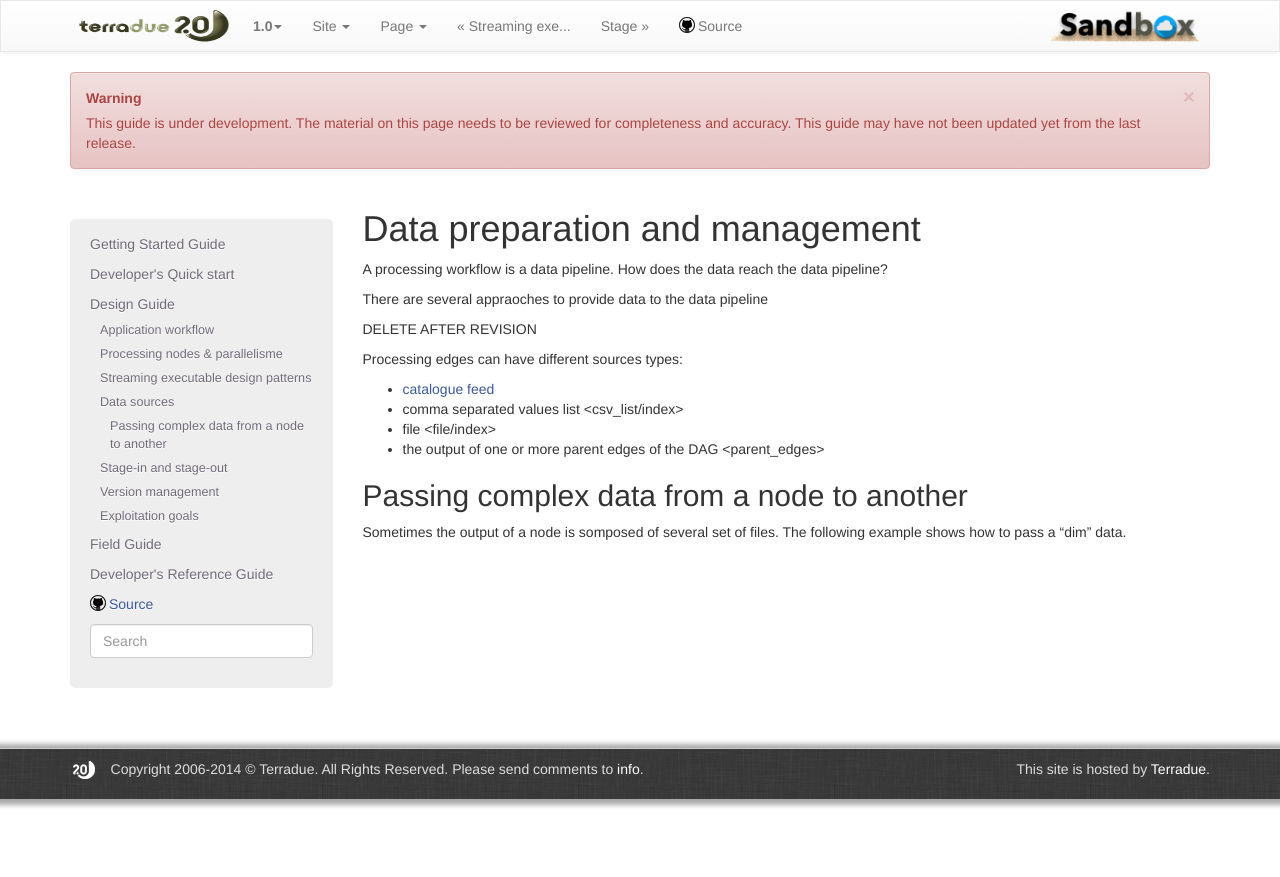
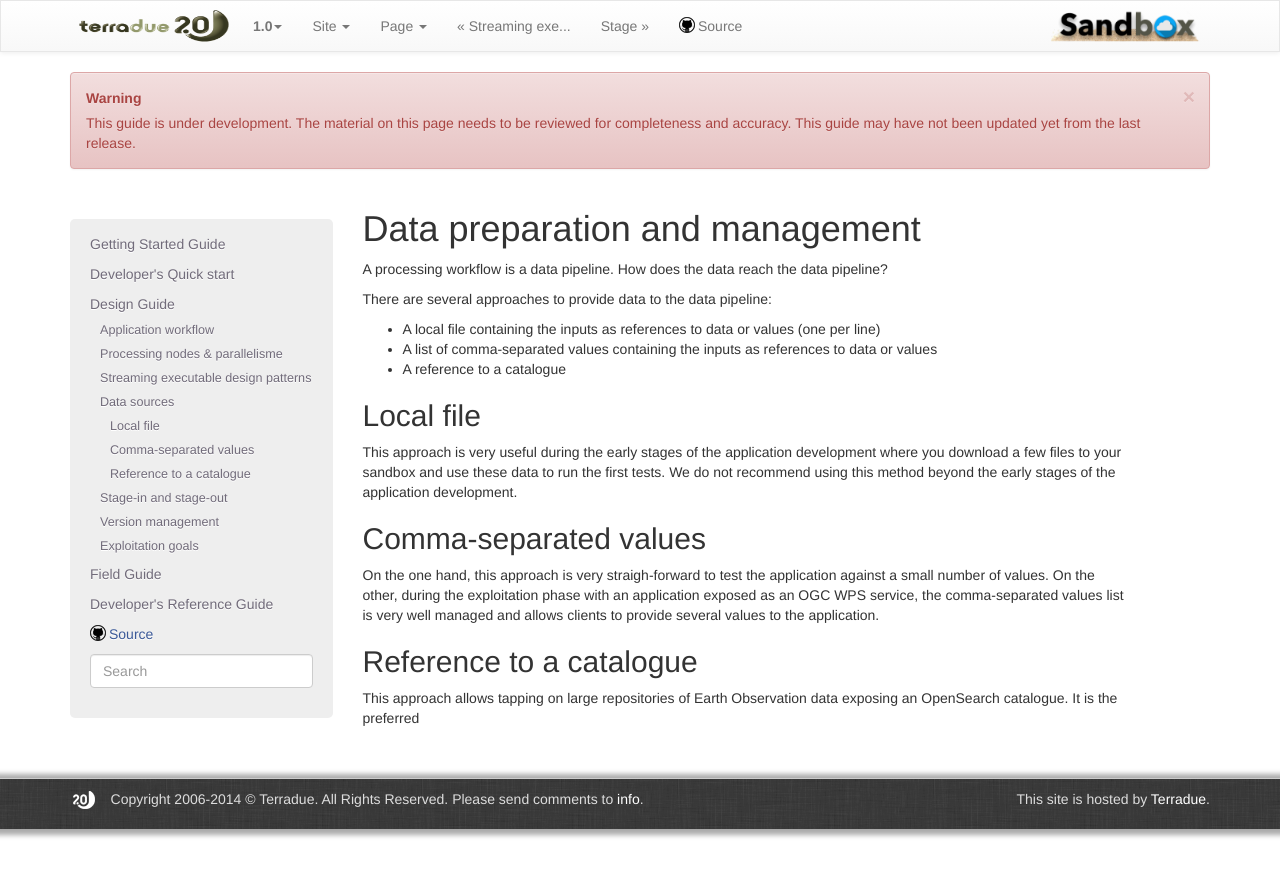
Before and after one commit to Terradue/doc-developer-sandbox, a Sphinx documentation site: the page built from source/design/data.rst, in a window 1280 px wide. Shown: the top 877 px of the page. Built offline with Sphinx 7.4.7, drawn with Linux system fonts in a browser that asks for light colours; pages that are not in the unit, such as notebooks, are missing from menus.

Commit message:
Update data.rst

```diff
--- a/source/design/data.rst
+++ b/source/design/data.rst
@@ -3,21 +3,26 @@ Data preparation and management
 
 A processing workflow is a data pipeline. How does the data reach the data pipeline?
 
-There are several appraoches to provide data to the data pipeline
+There are several approaches to provide data to the data pipeline:
 
+* A local file containing the inputs as references to data or values (one per line)
+* A list of comma-separated values containing the inputs as references to data or values
+* A reference to a catalogue
 
+Local file
+**********
 
-DELETE AFTER REVISION
+This approach is very useful during the early stages of the application development where you download a few files to your sandbox and use these data to run the first tests.
+We do not recommend using this method beyond the early stages of the application development.
 
-Processing edges can have different sources types:
+Comma-separated values
+**********************
 
-* :doc:`catalogue feed <catalogue_feed/index>`
-* comma separated values list <csv_list/index>
-* file <file/index>
-* the output of one or more parent edges of the DAG <parent_edges>
+On the one hand, this approach is very straigh-forward to test the application against a small number of values.
+On the other, during the exploitation phase with an application exposed as an OGC WPS service, the comma-separated values list is very well managed and allows clients to provide several values to the application.
 
-Passing complex data from a node to another
--------------------------------------------
+Reference to a catalogue
+************************
 
-Sometimes the output of a node is somposed of several set of files.
-The following example shows how to pass a "dim" data.
+This approach allows tapping on large repositories of Earth Observation data exposing an OpenSearch catalogue.
+It is the preferred
```
